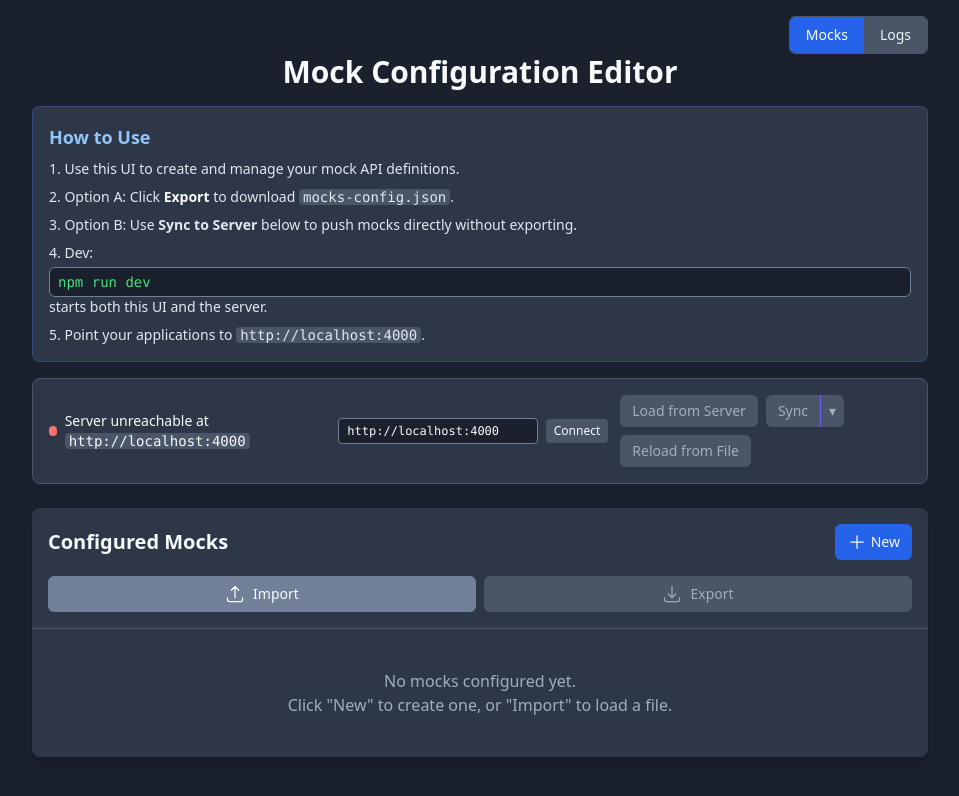
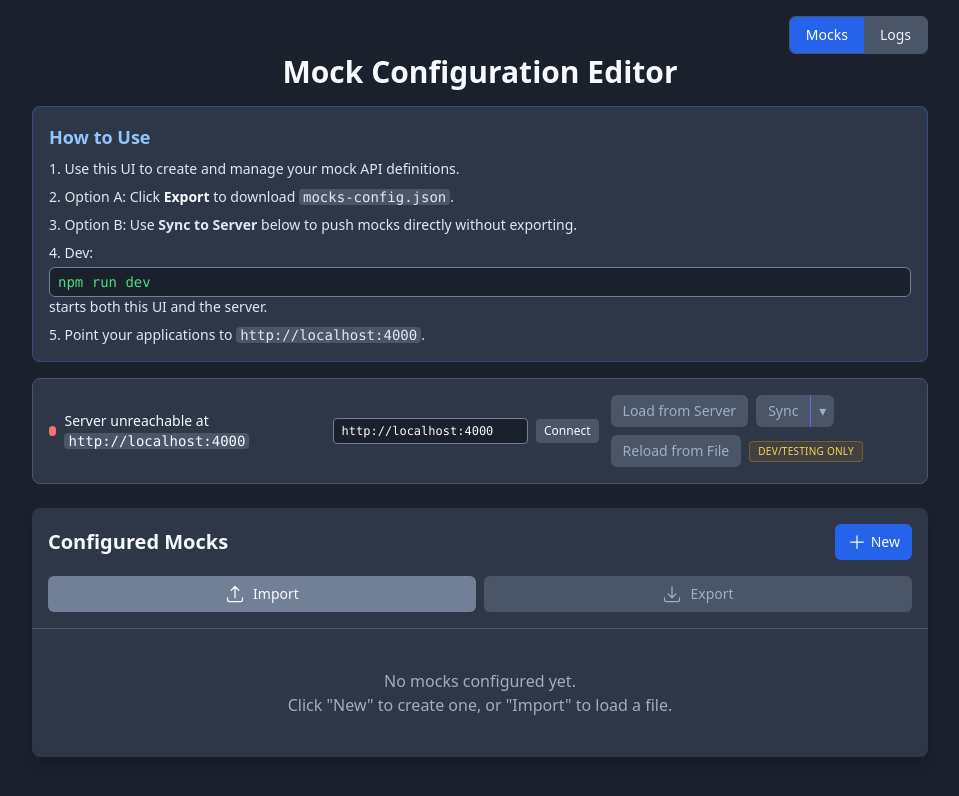
Before and after one commit to surkannan/mock-api-server, a React (Vite) app: page / in a window 1280 px wide. Shown: the top 796 px of the page, without its empty margins (160-1119 px from the left). Built offline with nearby package versions, Linux system fonts and the light colour scheme; no server answers.

Commit message:
feat: add dev-only warning badge and documentation about development limitations

```diff
--- a/App.tsx
+++ b/App.tsx
@@ -497,7 +497,13 @@ const App: React.FC = () => {
               </div>
               <button onClick={reloadServerFromFile} disabled={!serverHealth} className="px-3 py-1.5 bg-gray-600 hover:bg-gray-500 rounded-md text-sm disabled:bg-gray-700 disabled:text-gray-500">Reload from File</button>
               {/* Auto-sync removed */}
-              {/* Sync status text */}
+              {/* Dev-only badge and Sync status text */}
+              <span
+                className="text-[10px] uppercase tracking-wide text-amber-300 bg-amber-500/10 border border-amber-500/30 rounded px-2 py-0.5"
+                title="For development/testing only. Single instance, local browser state, optional on-disk mocks-config.json when persisted. Not for production use."
+              >
+                Dev/Testing only
+              </span>
               {serverHealth && (
                 <span className="text-xs text-gray-400 ml-2">
                   {lastSyncedJson === stableStringifyMocks(mocks) ? 'In sync with server' : 'Unsynced changes'}
```
Also changed, not shown: 1 other file (tests, documents, lock files or other folders).
